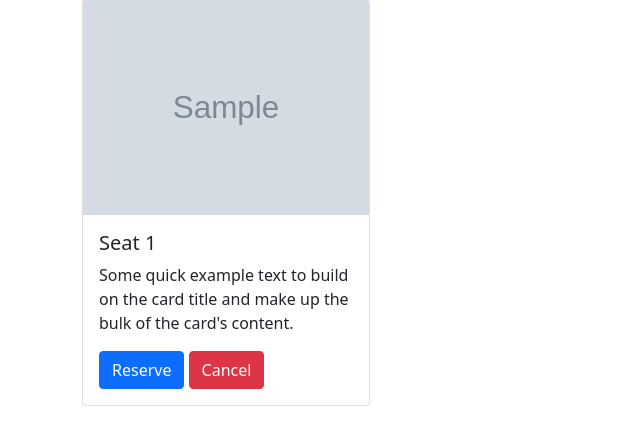
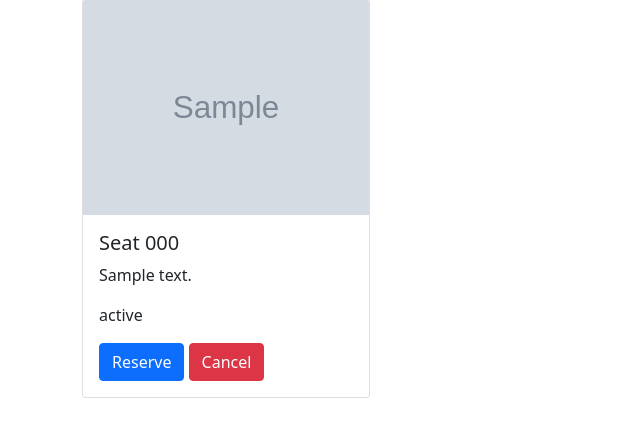
Before and after one commit to kedi1991/granny-restaurant-booking, a Django app: template templates/index.html in a window 1280 px wide. Shown: the part 121-566 px from the top of the page, without its empty margins (0-640 px from the left). Run offline with Django 3.2, Linux system fonts and the light colour scheme; the template is opened without the code that fills it: most values are stand-ins (such as "Sample title", 1, 10 or a date in 2020); grey boxes marked "Sample" are stand-in pictures.

Commit message:
Modify the Seat table and create dummy data from the admin panel

```diff
--- a/reservation/views.py
+++ b/reservation/views.py
@@ -7,7 +7,7 @@ class Seats(generic.ListView):
     model = Seat
     queryset = model.objects.all()
     template_name = 'index.html'
-    paginate_by = 2
+
 
 
 class Bookings(View):
@@ -25,5 +25,6 @@ class Bookings(View):
             "last_name": "Okurut",
             "date_booked": "23/1/2009T00:00:00",
             "seat_booked": "True",
+            "id": "is it",
         },
         )
--- a/templates/bookings.html
+++ b/templates/bookings.html
@@ -7,5 +7,6 @@ here to book
     {{first_name}}<br><br>
     {{last_name}}<br><br>
     {{seat_booked}}<br><br>
+    {{id}}
 
 {% endblock %}
--- a/templates/index.html
+++ b/templates/index.html
@@ -10,8 +10,10 @@
         <div class="card" style="width: 18rem;">
             <img src="{{ seat.seat_image.url }}" class="card-img-top" alt="...">
             <div class="card-body">
-            <h5 class="card-title">Seat {{ seat.seat_id }}</h5>
-            <p class="card-text">Some quick example text to build on the card title and make up the bulk of the card's content.</p>
+            <h5 class="card-title">Seat {{ seat.seat_code }}</h5>
+            <p class="card-text">{{ seat.seat_desc }}</p>
+            <p class="card-text">{{ seat.seat_status }}</p>
+
             <a href="{% url 'bookings' 1 %}" class="btn btn-primary">Reserve</a>
             <a href="#" class="btn btn-danger">Cancel</a>
             </div>
```
Also changed, not shown: reservation/models.py (+7 -6 lines), README.md, reservation/migrations/0004_auto_20230605_1145.py (added), reservation/migrations/0005_alter_seat_seat_code.py (added).
